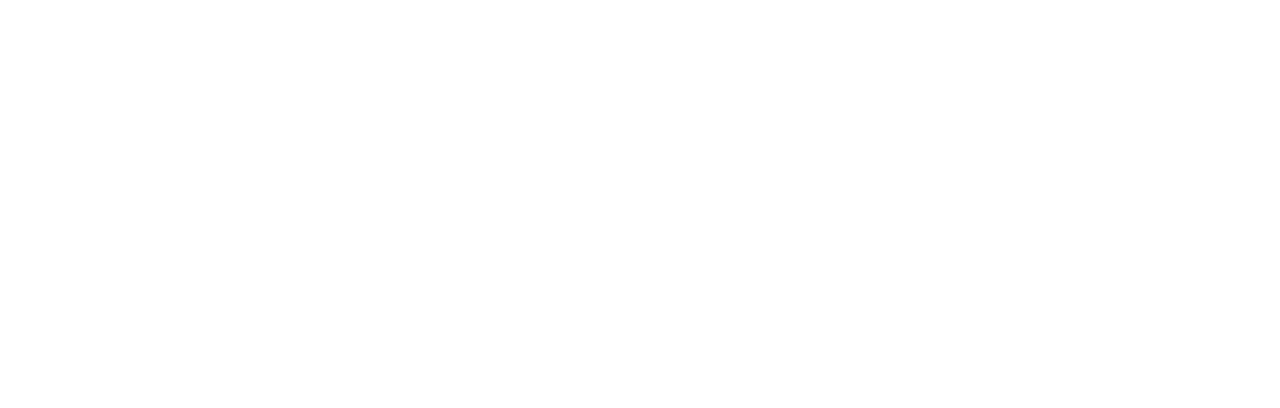
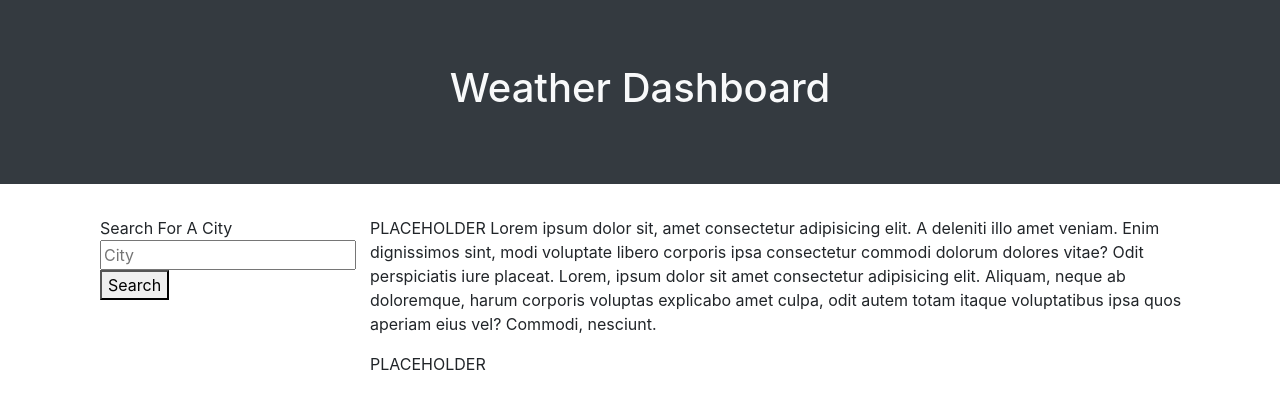
Before and after one commit to Laurencvengros/Weather_Dashboard, a plain HTML site: page index.html in a window 1280 px wide. Drawn offline with nearby package versions, Linux system fonts and the light colour scheme.

Commit message:
added fetch function to pull data from open weather API

```diff
--- a/assets/js/script.js
+++ b/assets/js/script.js
@@ -0,0 +1,16 @@
+var APIkey = "3ab800fa705dfe5653a465d8d9a9d6ae";
+var currentCity = "";
+
+
+$("#searchBtn").on("click", function(){
+    var city = $("#searchCities").val();
+    currentCity = $("#searchCities").val();
+
+    var APIurl = "https://api.openweathermap.org/data/2.5/weather?q=" + city + "&APPID=" + APIkey;
+    fetch(APIurl)
+    .then(function(response){
+        return response.json();
+
+})
+
+});
--- a/index.html
+++ b/index.html
@@ -3,25 +3,46 @@
     <head>
         <meta charset="UTF-8">
         <meta name="viewport" content="width=device-width, initial-scale=1.0">
-        <title>Coding Quiz</title>
-        <link
-      rel="stylesheet"
-      href="https://stackpath.bootstrapcdn.com/bootstrap/4.3.1/css/bootstrap.min.css"
-    />
-        <link rel="stylesheet" href="./assets/css/style.css"></link>
+        <title>Weather Dashboard</title>
+        <link rel="stylesheet" href="https://stackpath.bootstrapcdn.com/bootstrap/4.3.1/css/bootstrap.min.css"/>
+
+        <link rel="stylesheet" href="./assets/css/style.css"/>
     </head>
     <body >
+        <header class="jumbotron jumbotron-fluid bg-dark">
+            <div class="container">
+                <div class="col-12 text-center text-light">
+                    <h1>Weather Dashboard</h1>
+                </div>
+            </div>
+        </header>
 
+        <main class="container">
+            <section class="row">
+                <div class="col-12 col-md-3">
+                    <form class="container">
+                        <div>
+                            <label></label>Search For A City</label>
+                                <input type="text" id="searchCities" placeholder="City"></input>
+                                <button id="searchBtn">Search</button>
+                        </div>
+                    </form>
+                </div>
+                <div class= "col 12 med-9">
+                    <div id="todayforecast">
+                        <p>PLACEHOLDER Lorem ipsum dolor sit, amet consectetur adipisicing elit. A deleniti illo amet veniam. Enim dignissimos sint,
+                        modi voluptate libero corporis ipsa consectetur commodi dolorum dolores vitae? Odit perspiciatis iure placeat.
+                        Lorem, ipsum dolor sit amet consectetur adipisicing elit. Aliquam, neque ab doloremque, harum corporis
+                        voluptas explicabo amet culpa, odit autem totam itaque voluptatibus ipsa quos aperiam eius vel? Commodi,
+                        nesciunt.</p>
+                    </div>
+                    <div id="futureforecast">
+                        <p>PLACEHOLDER</p>
 
-
-
-
-
-
-
-
-
-
+                    </div>
+                </div>
+            </section>
+        </main>
 
 
         <script src="https://cdnjs.cloudflare.com/ajax/libs/jquery/3.2.1/jquery.min.js"></script>
```
